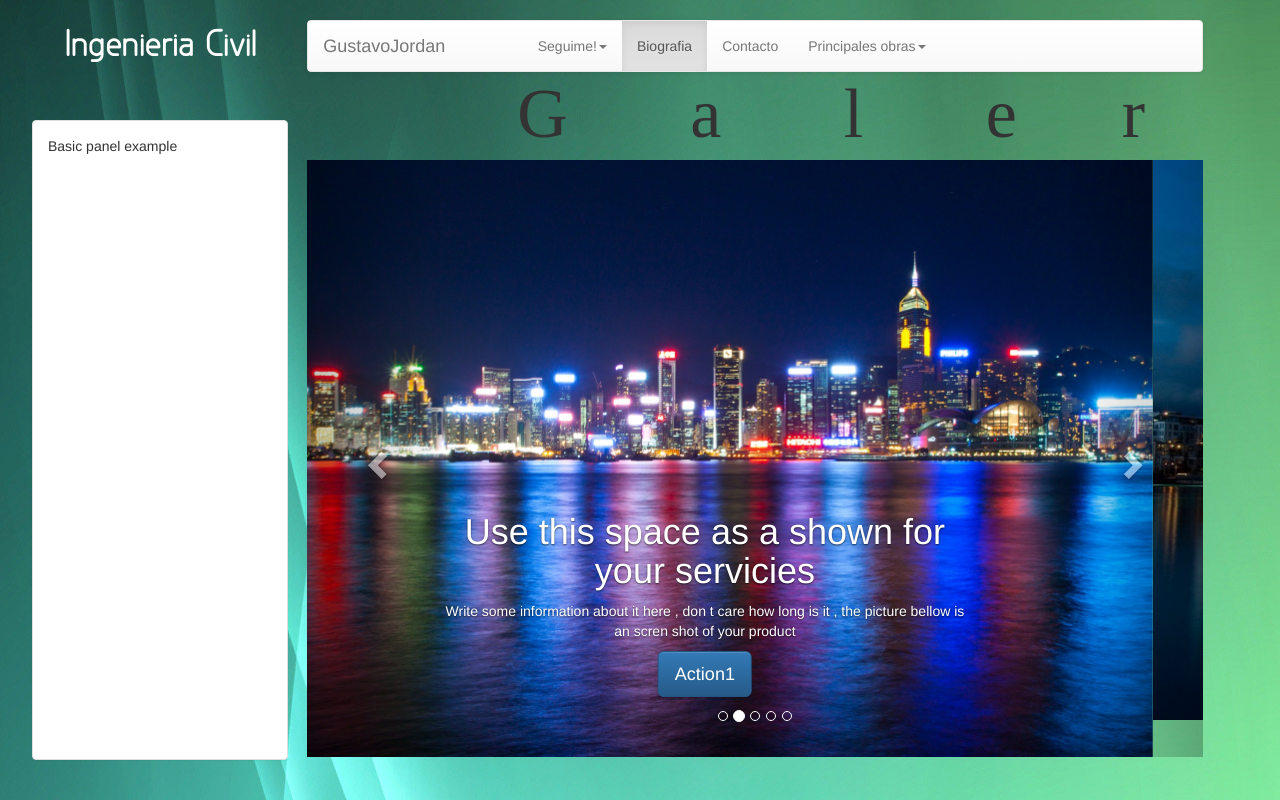
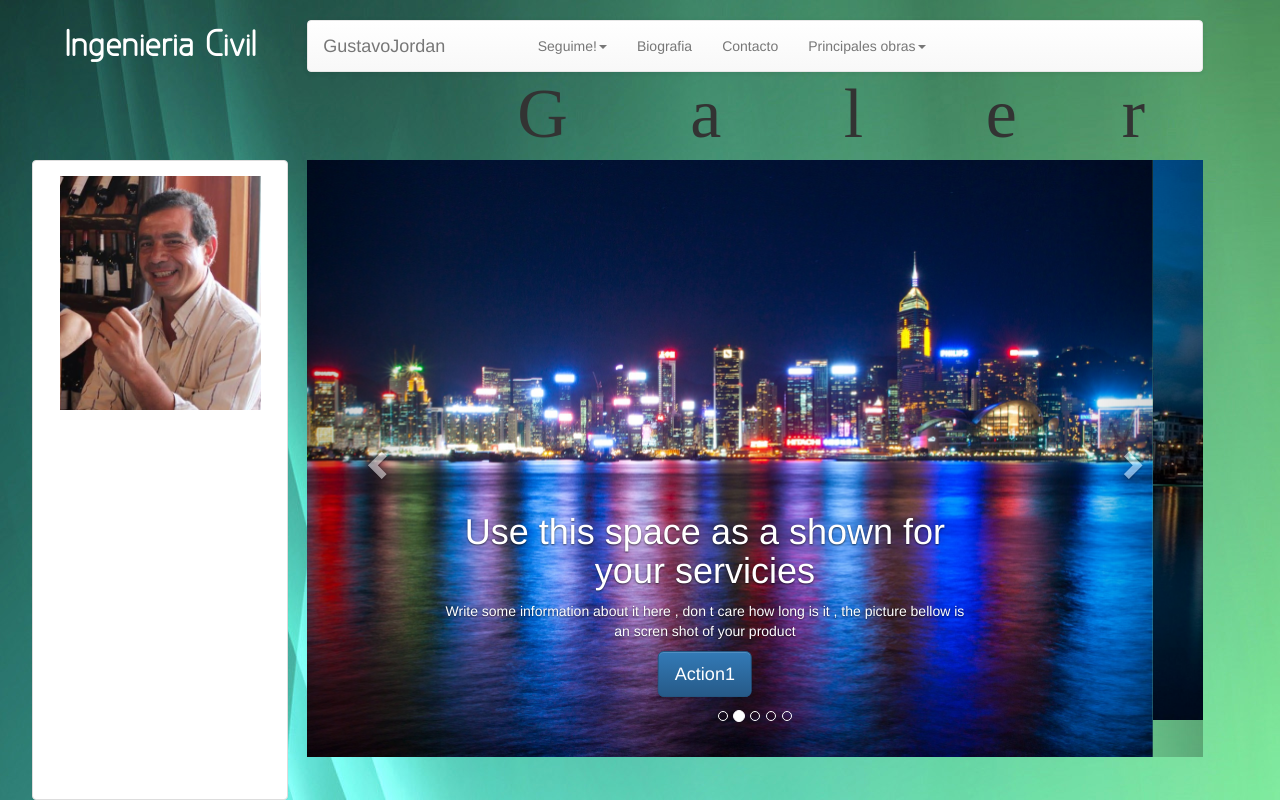
Before and after one commit to gonzalowtf/jordan, a website: page index.html in a window 1280 px wide. Drawn offline with nearby package versions, Linux system fonts and the light colour scheme; a script that the page names is missing; a web font is replaced by a local one.

Commit message:
image profile

```diff
--- a/index.html
+++ b/index.html
@@ -79,7 +79,11 @@
     height: 80%;
     position: absolute;
     left:2.5%;
-    top:15%;
+    top:20%;
+  }
+  #viejo{
+    width: 90%;
+    height: 90%;
   }
   </style>
 </head>
@@ -112,7 +116,7 @@
           </ul>
 
         </li>
-        <li class="active"><a href="#">Biografia <span class="sr-only">(current)</span></a></li>
+        <li><a href="#">Biografia <span class="sr-only">(current)</span></a></li>
         <li><a href="#">Contacto</a></li>
         <li class="dropdown">
           <a href="#" class="dropdown-toggle" data-toggle="dropdown" role="button" aria-expanded="false">Principales obras<span class="caret"></span></a>
@@ -211,7 +215,7 @@
     </div>
     <div class="panel panel-default" id = "panel1">
   <div class="panel-body">
-    Basic panel example
+    &nbsp &nbsp<img src="files/files/viejo.jpg" id="viejo" alt="">
   </div>
 </div>
 
```
Also changed, not shown: files/files/viejo.jpg (added), 1 other file.
